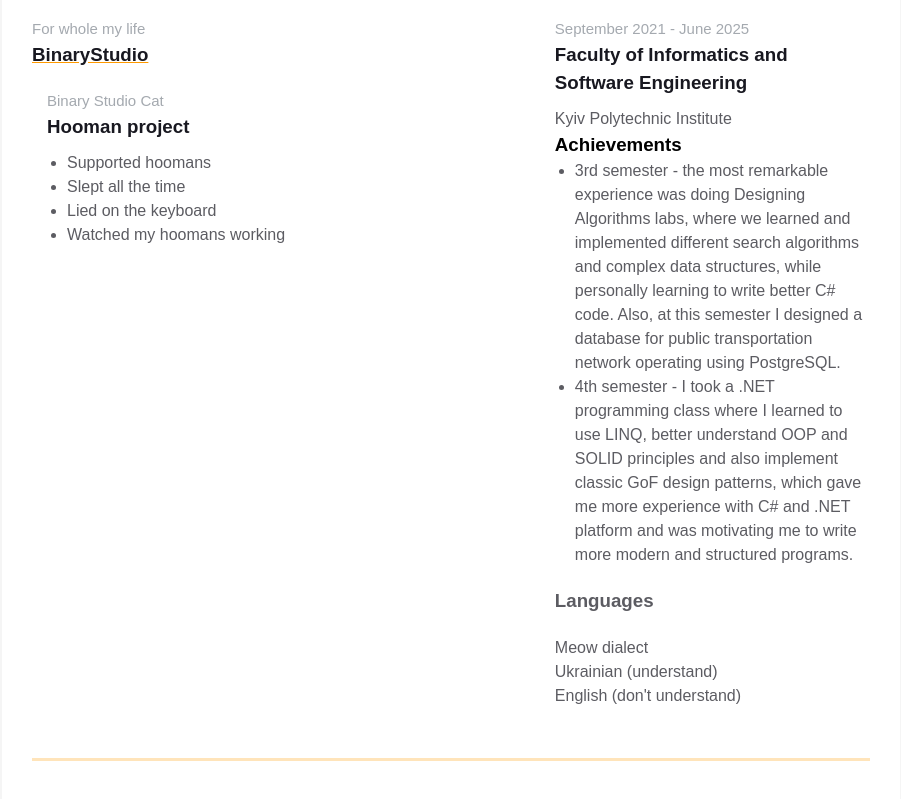
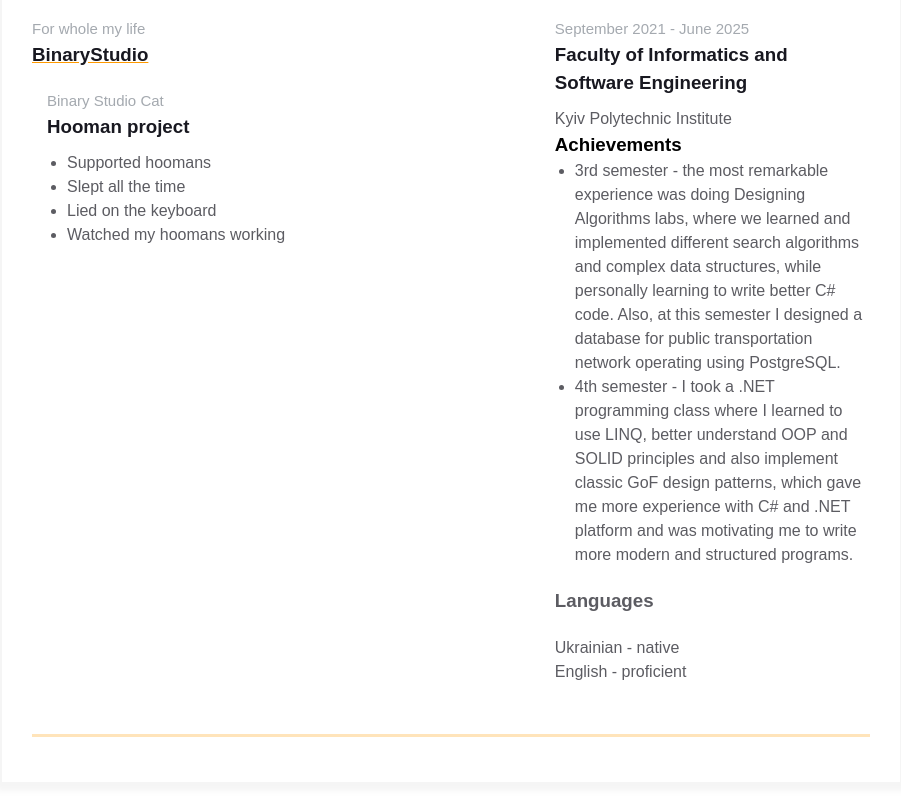
Before and after one commit to demianchuk-o/homepage, a plain HTML site: page index.html in a window 1280 px wide. Shown: the part 664-1463 px from the top of the page, without its empty margins (189-1090 px from the left). Drawn offline with Linux system fonts and the light colour scheme.

Commit message:
Changed languages info

```diff
--- a/index.html
+++ b/index.html
@@ -185,13 +185,10 @@
                             <div class="additional-info__languages">
                                 <h3 class="additional-info__languages-header">Languages</h3>
                                 <p class="additional-info__languages-item">
-                                    Meow dialect
+                                    Ukrainian - native
                                 </p>
                                 <p class="additional-info__languages-item">
-                                    Ukrainian (understand)
-                                </p>
-                                <p class="additional-info__languages-item">
-                                    English (don't understand)
+                                    English - proficient
                                 </p>
                             </div>
                         </div>
```
